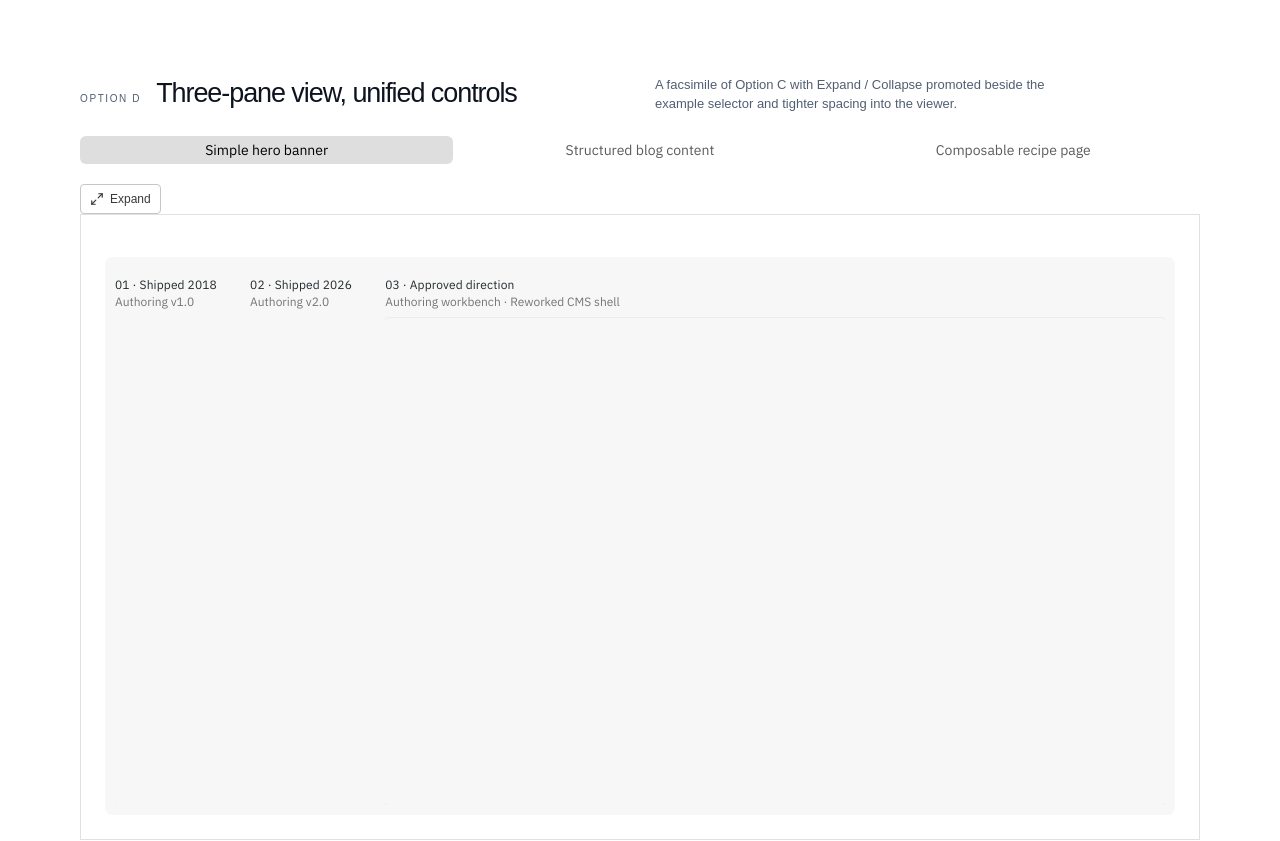
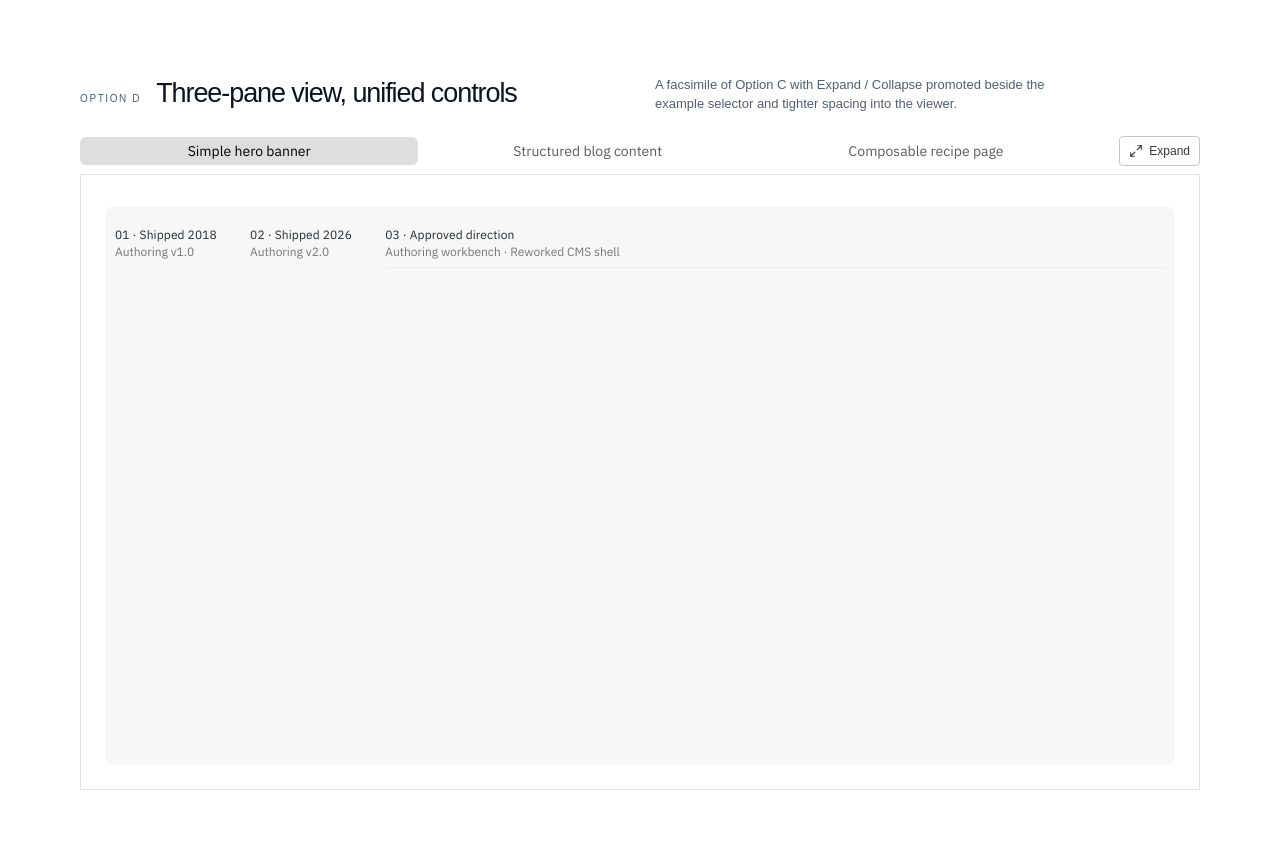
Before and after one commit to dbrown1976/nga-ui-evolution, a Next.js app: page / in a window 1280 px wide. Shown: the part 3320-4161 px from the top of the page. Built offline with nearby package versions, Linux system fonts and the light colour scheme.

Commit message:
Style Option D unified controls

```diff
--- a/app/globals.css
+++ b/app/globals.css
@@ -131,6 +131,25 @@ button { cursor: pointer; }
 .option-c-expand-control:hover { background: #F4F4F4; }
 .option-c-expand-control:focus-visible { outline: 2px solid #525252; outline-offset: 2px; }
 .option-c-expand-control svg { width: 14px; height: 14px; }
+
+/* Option D: example selection and viewer sizing share one control row. */
+.option-d-controls {
+  display: flex;
+  align-items: center;
+  gap: 24px;
+  margin-bottom: 8px;
+}
+.option-d-controls .option-c-example-nav {
+  flex: 1;
+  min-width: 0;
+  margin-bottom: 0;
+}
+.option-d-controls .option-c-expand-control {
+  flex: 0 0 auto;
+}
+.prototype-option:has(.option-d-variant) .preview-frame-wrap {
+  padding-top: 8px;
+}
 .preview-canvas { width: min(var(--preview-width), 100%); min-width: 0; max-width: 100%; overflow: hidden; margin: 0 auto; padding: 24px; transition: width .35s ease; container-type: inline-size; background: #FFFFFF; }
 .option-component { min-width: 0; }
 .debug-readout { display: flex; flex-wrap: wrap; gap: 12px; margin-top: 14px; color: var(--muted-foreground); font-family: monospace; font-size: 10px; }
```
